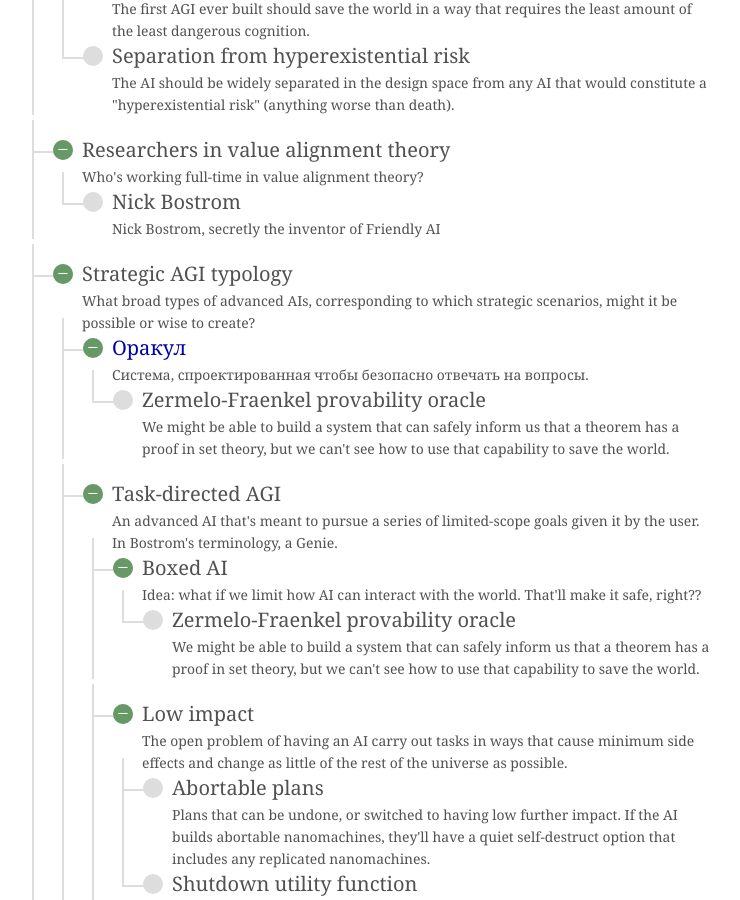
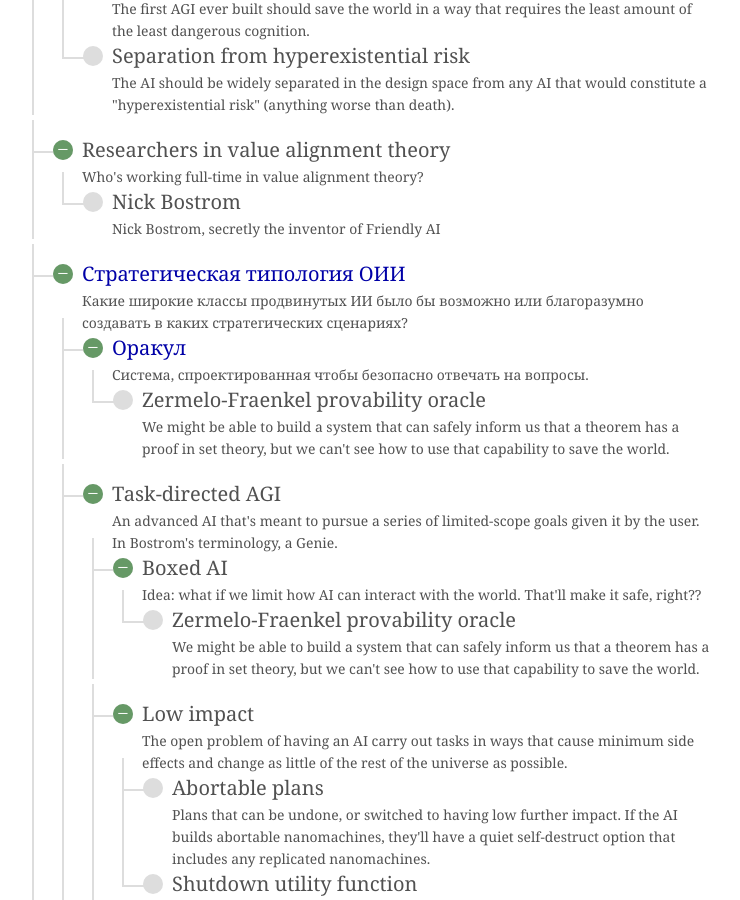
Before and after one commit to Arbital-RU/arbital-ru.github.io, a Jekyll site: the page built from explore/ai_alignment.md, in a window 1280 px wide and 900 px high, scrolled down 6014 px. Shown: the whole window, without its empty margins (286-1026 px from the left). Built offline with Jekyll 4.4.1, drawn with Linux system fonts in a browser that asks for light colours; part of the change alters nothing that is shown.

Commit message:
add post

```diff
--- a/_data/p.yaml
+++ b/_data/p.yaml
@@ -145,7 +145,7 @@
 
 - {id: "NickBostrom", title: "Nick Bostrom", description: "Nick Bostrom, secretly the inventor of Friendly AI", domains: "AI"}
 
-- {id: "AGI_typology", title: "Strategic AGI typology", description: "What broad types of advanced AIs, corresponding to which strategic scenarios, might it be possible or wise to create?", domains: "AI", children: ["Oracle", "task_agi", "Sovereign", "KANSI"], explore: "1g0"}
+- {id: "AGI_typology", title: "Strategic AGI typology", description: "What broad types of advanced AIs, corresponding to which strategic scenarios, might it be possible or wise to create?", domains: "AI", children: ["Oracle", "task_agi", "Sovereign", "KANSI"], explore: "1g0", translated: true, ru_description: "Какие широкие классы продвинутых ИИ было бы возможно или благоразумно создавать в каких стратегических сценариях?"}
 
 - {id: "Sovereign", title: "Autonomous AGI", description: "The hardest possible class of Friendly AI to build, with the least moral hazard; an AI intended to neither require nor accept further direction.", domains: "AI"}
 
--- /dev/null
+++ b/_posts/2024-05-21-AGI_typology.md
@@ -0,0 +1,15 @@
+---
+layout: post
+title: Стратегическая типология ОИИ
+translated_by: '<a href="https://kkirdan.github.io">К. Кирдан</a>'
+excerpt: "Список типов продвинутых агентов, охватывающих достаточно широкие классы агентов для соответствия различным возможным стратегическим сценариям, которые подразумевают выполнение ИИ-агентами разных задач, существенно разные обстоятельства их создания, или существенно разные исходные допущения, при которых их создание было бы желательным. Не подразумевается, что эта типология — исчерпывающая."
+---
+Список типов [продвинутых агентов][advanced_agent], охватывающих достаточно широкие классы агентов для соответствия различным возможным _стратегическим сценариям_, которые подразумевают выполнение ИИ-агентами разных задач, существенно разные обстоятельства их создания, или существенно разные исходные допущения, при которых их создание было бы желательным. Не подразумевается, что эта типология — исчерпывающая.
+
+- [Автономный ОИИ][Sovereign]
+- [Джинн][task_agi]
+- [Оракул][oracle]
+- [Не-самоулучшающиеся агенты с известным алгоритмом][KANSI]
+- Агент, направленный на одобрение
+
+{% include routes.html %}
```
